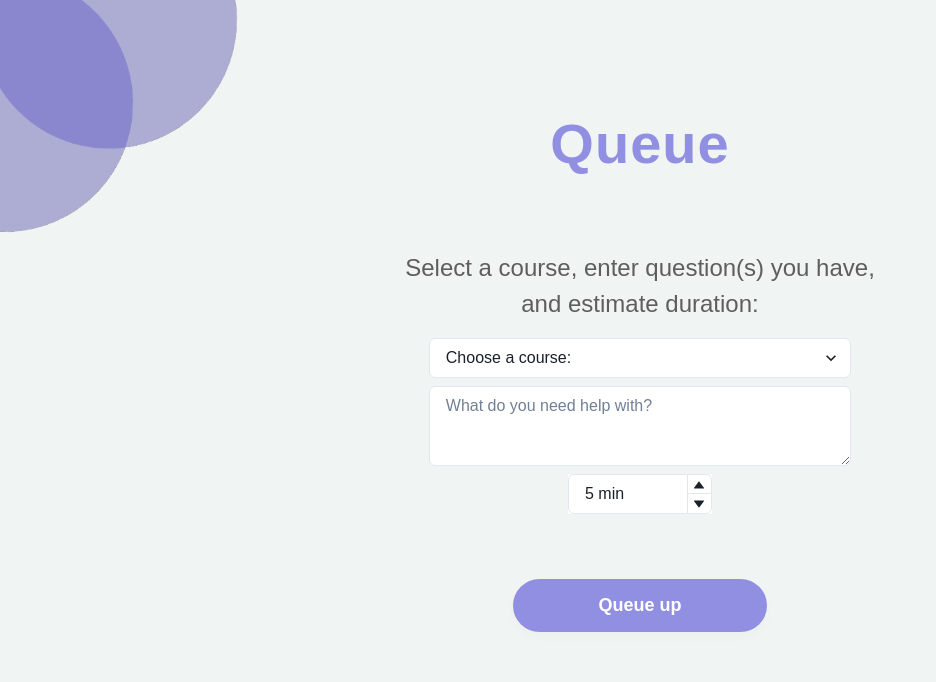
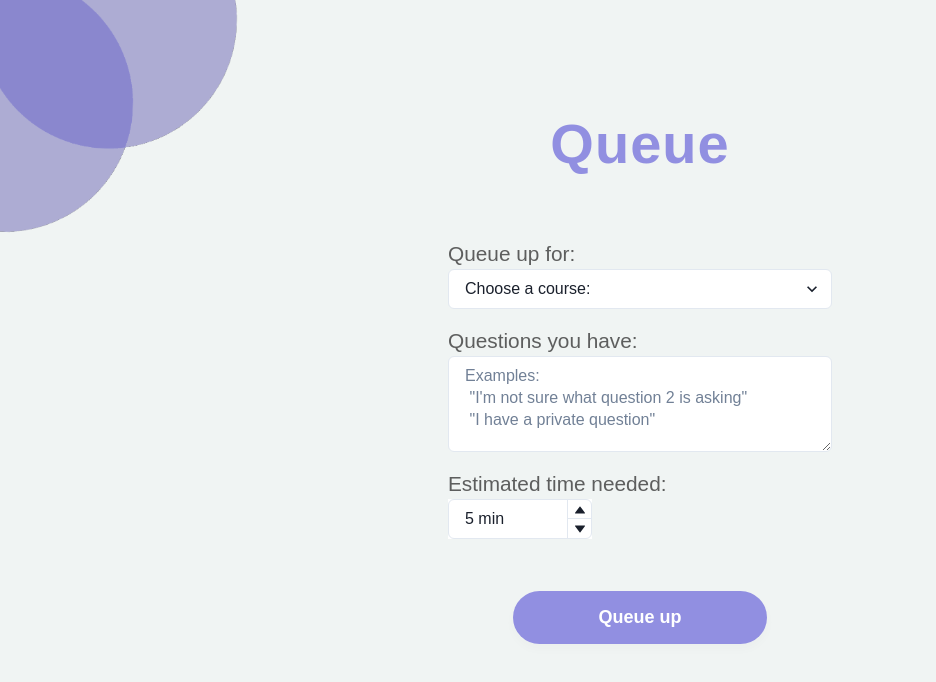
Before and after one commit to pfateev/qdub, a React (Create React App) app in the folder client/: page /student-courses in a window 1280 px wide. Shown: the top 682 px of the page, without its empty margins (0-936 px from the left). Built offline with nearby package versions, Linux system fonts and the light colour scheme.

Commit message:
fixed descriptions placing and wording

```diff
--- a/client/src/components/GeneralStyle.css
+++ b/client/src/components/GeneralStyle.css
@@ -82,7 +82,7 @@
 
 .description {
   text-align: center;
-  font-size: 1.5rem;
+  font-size: 1.3rem;
   color: rgba(56, 56, 56, 0.8);
   font-family: Sans-Serif;
 }
--- a/client/src/components/Login.jsx
+++ b/client/src/components/Login.jsx
@@ -79,7 +79,7 @@ export const Login = ({ setNetId, setStudentCourses, setTaCourses, setIsTa }) =>
       <div className="webpage">
         <h1 className="title">Login</h1>
         <p className="description">
-          Enter you NetID below to sign up:
+          Enter you NetID to get started!
         </p>
         <FormControl
           fontFamily='Sans-Serif'
@@ -107,7 +107,7 @@ export const Login = ({ setNetId, setStudentCourses, setTaCourses, setIsTa }) =>
           onConfirmStudent={() => routeChangeStudent()}
           show={show}
         >
-          <p>Are you signing in as...?</p>
+          <p>Are you signing in as?</p>
         </Modal>
         <button className="button" type="submit"
           onClick={getData}>
--- a/client/src/components/StudentCourse.jsx
+++ b/client/src/components/StudentCourse.jsx
@@ -143,39 +143,50 @@ export const StudentCourse = ({ netId, studentCourses, setSelectedCourse, setCur
     <div>
       <img className="logo" src={circles} alt="top left circles" />
       <div className="webpage">
-        <h1 className="title" style={{ marginBottom: '5%' }}>Queue</h1>
-        <p className="description">
+        <h1 className="title" style={{ marginBottom: '4%' }}>Queue</h1>
+        {/* <div style={{ 'maxWidth': '80%', marginBottom: '4%' }}> */}
+        {/* <p className="description" style={{ 'text-align': 'left' }}>
           Select a course, enter question(s) you have,<br/>
           and estimate duration:
-        </p>
+        </p> */}
         <FormControl
-          mt = '1rem'
           fontFamily='Sans-Serif'
-          width='33%'
-          marginBottom='5%'
+          width='30%'
+          marginBottom='4%'
           isInvalid={!!error}
-          align='center'
+          // align='center'
         >
+          <p className="description" style={{ 'text-align': 'left' }}>
+            Queue up for:
+          </p>
           <Select
             value={selectedValue}
-            marginBottom='0.5rem'
+            marginBottom='1rem'
             placeholder='Choose a course:'
             background='white'
             onChange={handleInputChangeC}
           >
             {options}
           </Select>
+          <p className="description" style={{ 'text-align': 'left' }}>
+            Questions you have:
+          </p>
           <Textarea
             value={question}
             type='text'
-            marginBottom='0.5rem'
+            minH='6rem'
+            marginBottom='1rem'
             background='white'
             focusBorderColor='#918fe1'
-            placeholder='What do you need help with?'
+            placeholder='Examples: &#13;&#10; "I&apos;m not sure what question 2 is asking" &#13;&#10; "I have a private question"'
             onChange={handleInputChangeQ}
           />
-          <FormErrorMessage>{error}</FormErrorMessage>
+
+          <p className="description" style={{ 'text-align': 'left' }}>
+            Estimated time needed:
+          </p>
           <NumberInput
+            align='left'
             background='white'
             step={5} defaultValue={15} min={10} max={20}
             onChange={(valueString) => setQuestionTime(parse(valueString))}
@@ -191,6 +202,8 @@ export const StudentCourse = ({ netId, studentCourses, setSelectedCourse, setCur
             </NumberInputStepper>
           </NumberInput>
         </FormControl>
+        {/* </div> */}
+        <FormErrorMessage>{error}</FormErrorMessage>
         <button className="button" type="submit"
           onClick={enqueue}>
           Queue up
--- a/client/src/components/TACourse.jsx
+++ b/client/src/components/TACourse.jsx
@@ -138,13 +138,13 @@ export const TACourse = ({ netId, taCourses, setSelectedCourse }) => {
           <TabPanels>
             <TabPanel>
               <h1 className="title">Start Queue</h1>
-              <p className="description">
-                Choose the course that you are hosting office hour for:
+              <div style={{ 'maxWidth': '75%' }}>
+                <p className="description" style={{ 'text-align': 'left' }}>
+                  Hosting office hour for:
                 </p>
                 <Select
                   mt = '1rem'
                   marginBottom='20%'
-                width='75%'
                   focusBorderColor='#918fe1'
                   background='white'
                   value={selectedValue}
@@ -153,6 +153,7 @@ export const TACourse = ({ netId, taCourses, setSelectedCourse }) => {
                 >
                   {options}
                 </Select>
+              </div>
               <button className="button" type="submit" onClick={startQueue}>
                 Start
               </button>
@@ -160,13 +161,12 @@ export const TACourse = ({ netId, taCourses, setSelectedCourse }) => {
 
             <TabPanel>
               <h1 className="title">Make Notification</h1>
-              <p className="description">
-                Choose a course to send a notification to student that are waiting:
+              <div style={{ 'maxWidth': '75%' }}>
+                <p className="description" style={{ 'text-align': 'left' }}>
+                  Notify:
                 </p>
                 <Select
-                mt = '1rem'
-                marginBottom='0.5rem'
-                width='75%'
+                  marginBottom='1rem'
                   focusBorderColor='#918fe1'
                   background='white'
                   value={selectedValue}
@@ -175,16 +175,20 @@ export const TACourse = ({ netId, taCourses, setSelectedCourse }) => {
                 >
                   {options}
                 </Select>
+                <p className="description" style={{ 'text-align': 'left' }}>
+                  Write a message:
+                </p>
                 <Textarea
                   focusBorderColor='#918fe1'
                   marginBottom='8%'
-                width='75%'
                   minH='7rem'
                   type='text'
-                placeholder='Message'
+                  placeholder='Examples: &#13;&#10; "I&apos;m running 5 min late!" &#13;&#10; "Office hour has been moved to Tuesday."'
                   background='white'
                   onChange={(e) => setMessage(e.currentTarget.value)}
                 />
+              </div>
+
               <button className="button" type="submit"
                 onClick={notify}>
                 Notify
```
Lines whose indentation alone changed are shown as unchanged.
